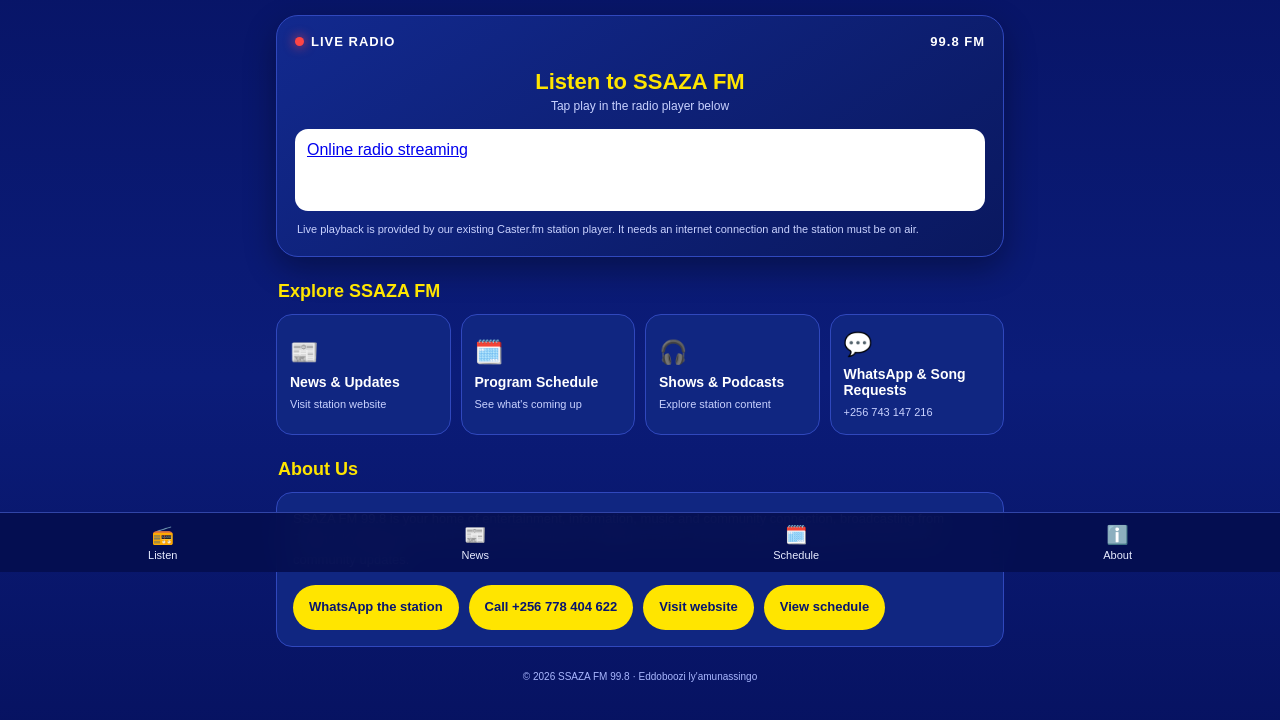
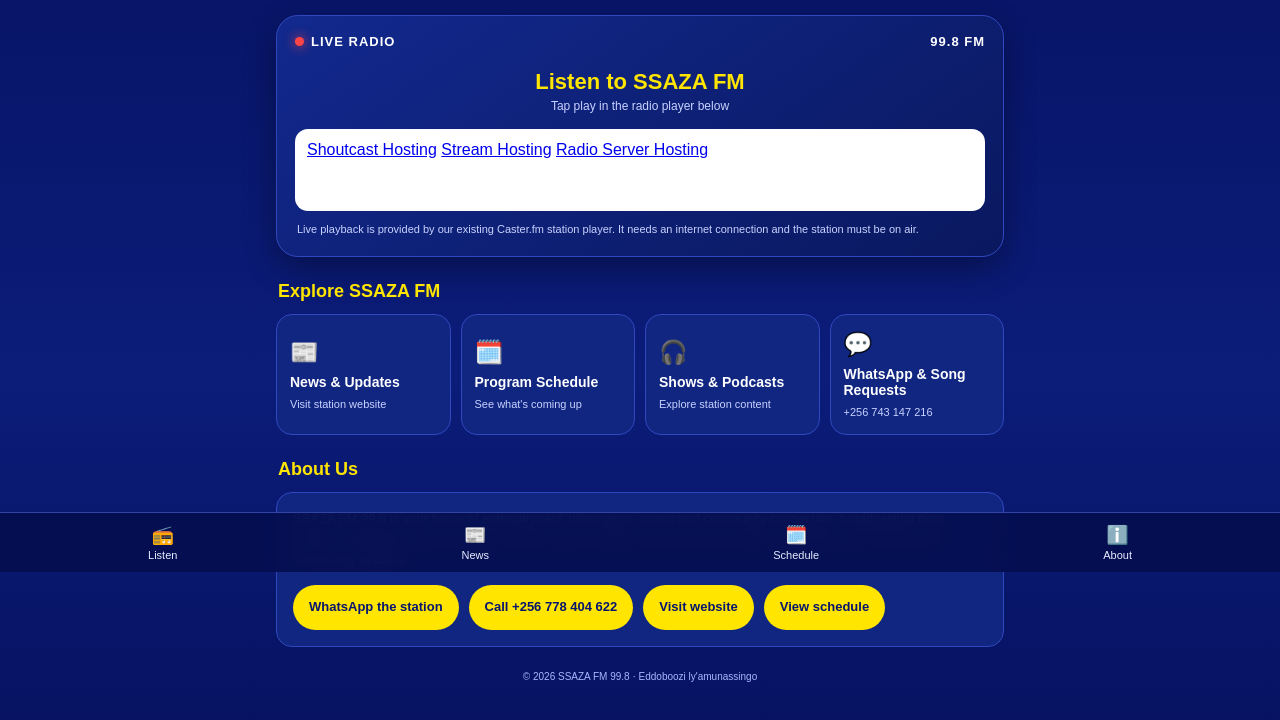
Before and after one commit to Ssazafm998/ssaza-radio-app, a plain HTML site: page index.html in a window 1280 px wide. Shown: the part 228-948 px from the top of the page. Drawn offline with Linux system fonts and the light colour scheme; a script that the page names is missing.

Commit message:
Add files via upload

```diff
--- a/index.html
+++ b/index.html
@@ -31,7 +31,11 @@ footer{text-align:center;color:#aab8ff;font-size:10px;padding:24px 0 8px}@media(
 <section class="live" id="listen">
 <div class="live-top"><span><i class="dot"></i>LIVE RADIO</span><span>99.8 FM</span></div>
 <div class="player-title">Listen to SSAZA FM</div><div class="player-sub">Tap play in the radio player below</div>
-<div id="caster-player"><div class="cstrEmbed" data-type="newStreamPlayer" data-publicToken="e7fe2d05-27ac-4935-9b56-4d7eb9f0152d" data-theme="dark" data-color="FFE500" data-channelId="" data-rendered="false"><a href="https://www.caster.fm/">Online radio streaming</a></div></div>
+<div id="caster-player"><div class="cstrEmbed" data-type="newStreamPlayer" data-publicToken="e7fe2d05-27ac-4935-9b56-4d7eb9f0152d" data-theme="dark" data-color="FFE500" data-channelId="" data-rendered="false">
+  <a href="https://www.caster.fm">Shoutcast Hosting</a>
+  <a href="https://www.caster.fm">Stream Hosting</a>
+  <a href="https://www.caster.fm">Radio Server Hosting</a>
+</div></div>
 <p class="hint">Live playback is provided by our existing Caster.fm station player. It needs an internet connection and the station must be on air.</p>
 </section>
 <h2 class="section-title">Explore SSAZA FM</h2>
@@ -47,5 +51,5 @@ footer{text-align:center;color:#aab8ff;font-size:10px;padding:24px 0 8px}@media(
 <footer>© 2026 SSAZA FM 99.8 · Eddoboozi ly'amunassingo</footer>
 </main>
 <nav><a href="#listen"><span>📻</span>Listen</a><a href="https://ssazafm998.ismyradio.com/" target="_blank" rel="noopener"><span>📰</span>News</a><a href="https://ssazafm998.ismyradio.com/schedule" target="_blank" rel="noopener"><span>🗓️</span>Schedule</a><a href="#listen"><span>ℹ️</span>About</a></nav>
-<script src="https://cdn.cloud.caster.fm/widgets/embed.js"></script>
+<script src="//cdn.cloud.caster.fm//widgets/embed.js"></script>
 </body></html>
```
